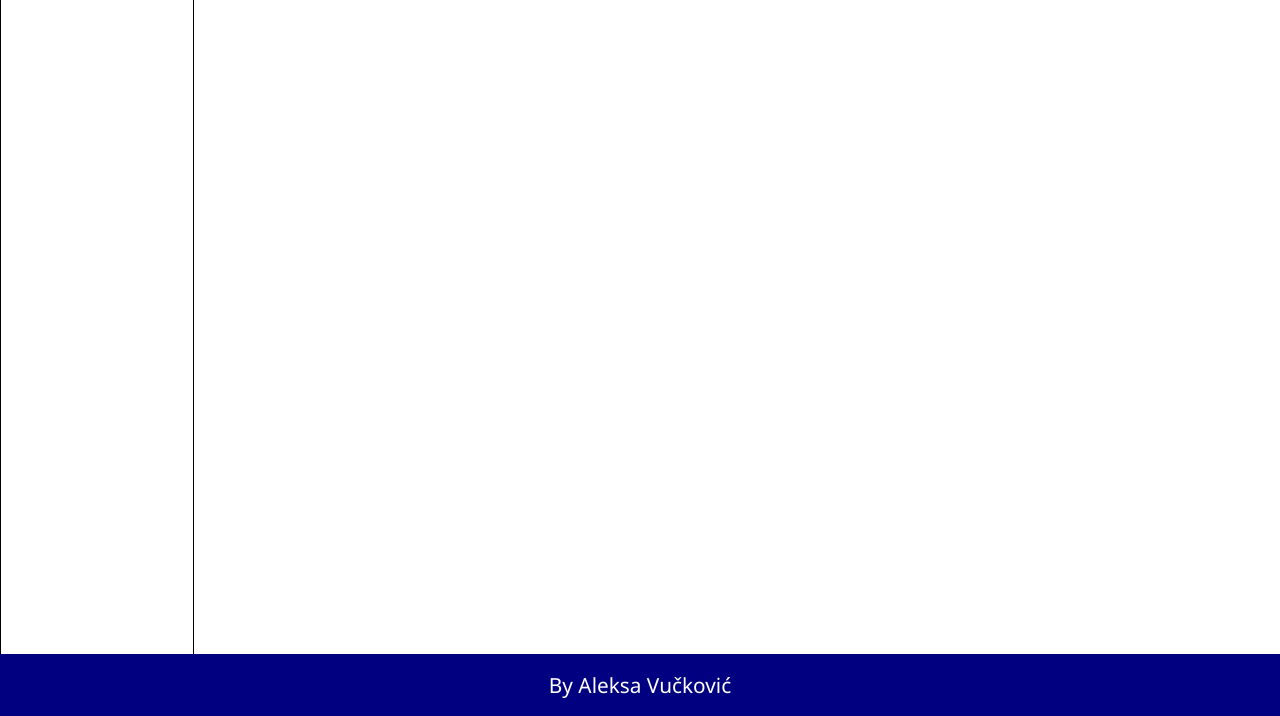
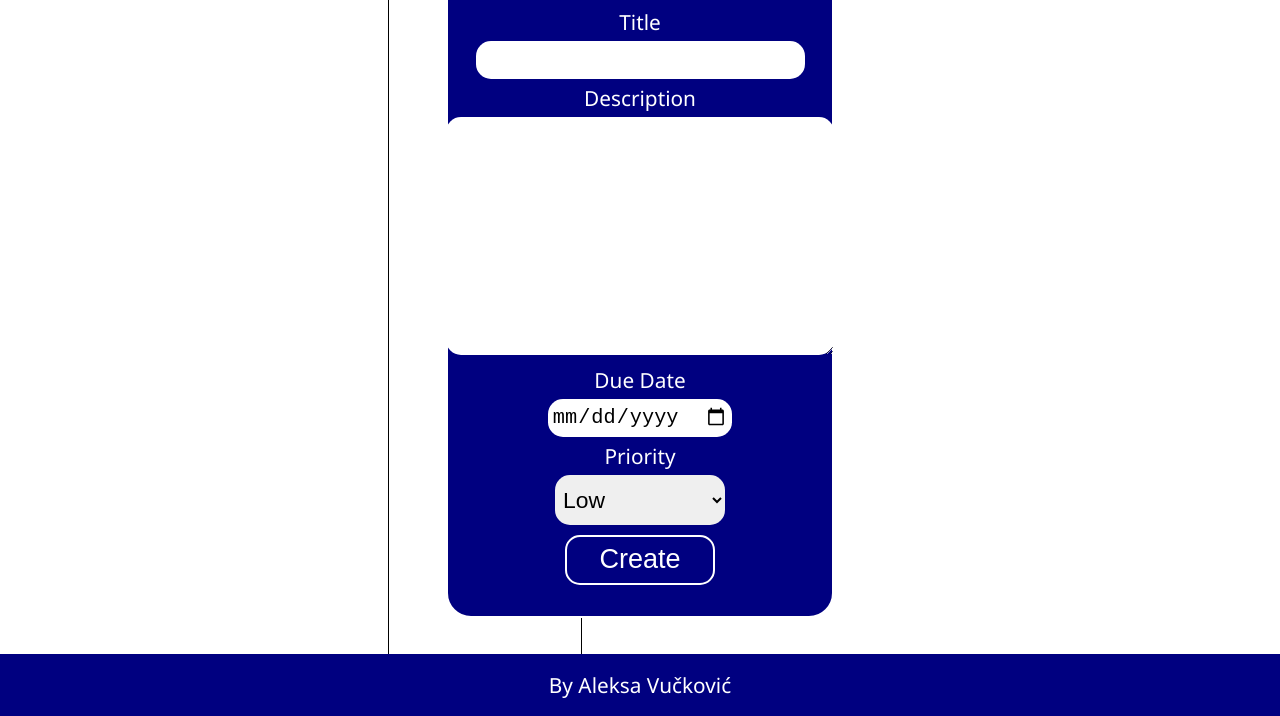
Before and after one commit to vuckoviic/todo-list, a website built with webpack: page dist/index.html in a window 1280 px wide. Shown: the part 86-802 px from the top of the page. Built offline with nearby package versions, Linux system fonts and the light colour scheme.

Commit message:
Create and style dialog

```diff
--- a/dist/index.html
+++ b/dist/index.html
@@ -13,6 +13,24 @@
     </header>
 
     <div class="container">
+
+        <dialog>
+            <form action="">
+                <label for="title">Title</label> <br>
+                <input type="text" id="title" required> <br>
+                <label for="description">Description</label> <br>
+                <textarea name="" id="description" cols="30" rows="10"></textarea><br>
+                <label for="dueDate">Due Date</label> <br>
+                <input type="date" id="dueDate" required> <br>
+                <label for="priority">Priority</label> <br>
+                <select id="priority">
+                    <option value="low">Low</option>
+                    <option value="normal">Normal</option>
+                    <option value="high">High</option>
+                </select> <br>
+                <button type="submit" id="createTodoItem">Create</button>
+            </form>
+        </dialog>
 
         <div id="projects">
             <button>Inbox</button>
--- a/dist/style.css
+++ b/dist/style.css
@@ -39,3 +39,60 @@ footer {
     width: 15%;
     height: 100%;
 }
+
+dialog {
+    border: 2px solid white;
+    background-color: navy;
+    height: 80vh;
+    width: 30vw;
+    position: relative;
+    left: 50%;
+    transform: translateX(-50%);
+    border-radius: 25px;
+    font-size: 1.3em;
+    color: white;
+    display: flex;
+    justify-content: center;
+    align-items: center;
+    text-align: center;
+}
+
+dialog input,
+textarea,
+select {
+    margin-top: 5px;
+    margin-bottom: 5px;
+    border-radius: 15px;
+    border: none;
+    font-size: 1.2em;
+    padding: 4px;
+}
+
+dialog input {
+    height: 30px;
+}
+
+dialog select {
+    height: 50px;
+    width: 170px;
+    font-size: 1.1em;
+}
+
+#createTodoItem {
+    height: 50px;
+    width: 150px;
+    background-color: navy;
+    color: white;
+    font-size: 1.3em;
+    margin-top: 5px;
+    border-radius: 15px;
+    border: 2px solid white;
+    transition: 0.5s;
+}
+
+#createTodoItem:hover {
+    background-color: white;
+    color: navy;
+    transition: 0.5s;
+    cursor: pointer;
+}
```
